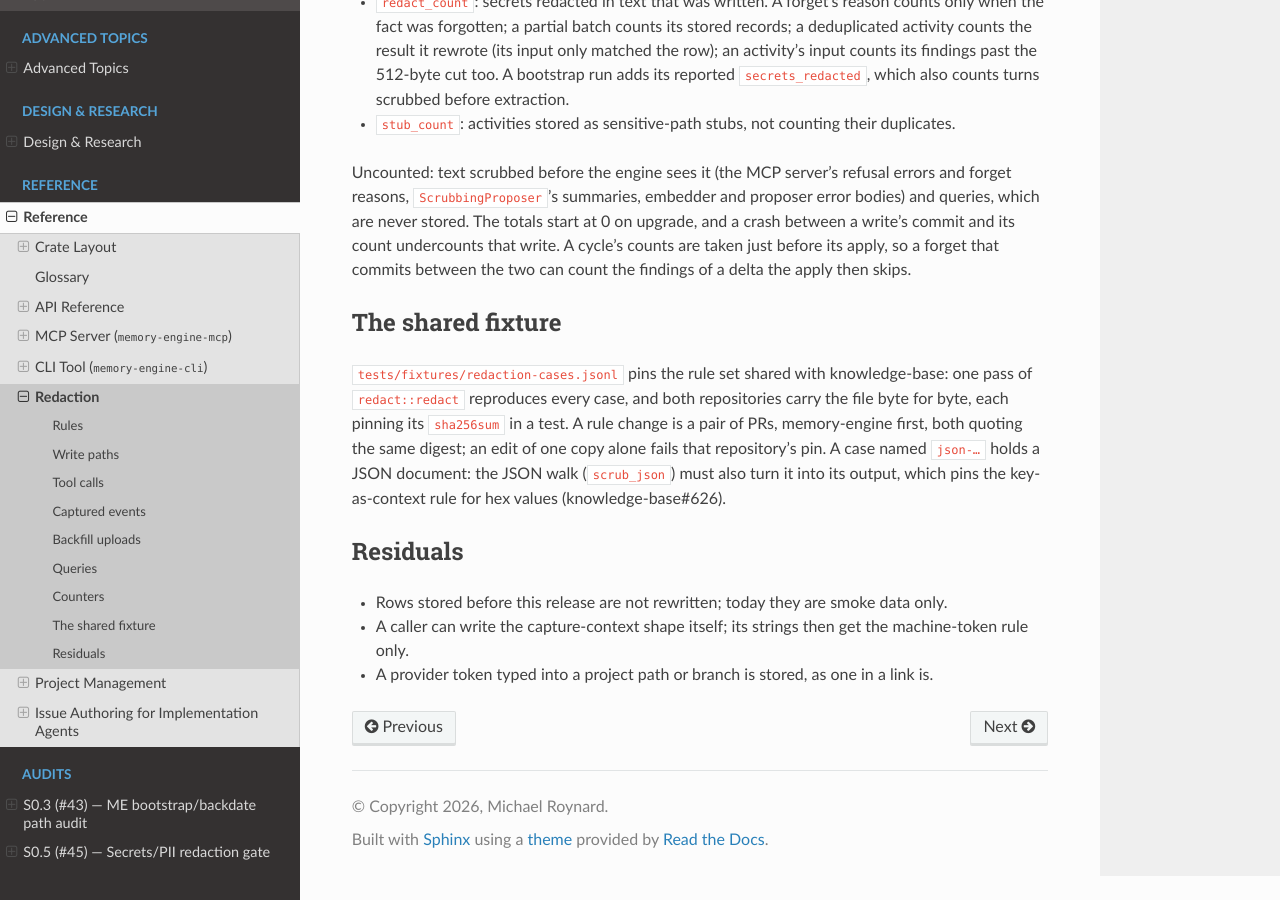
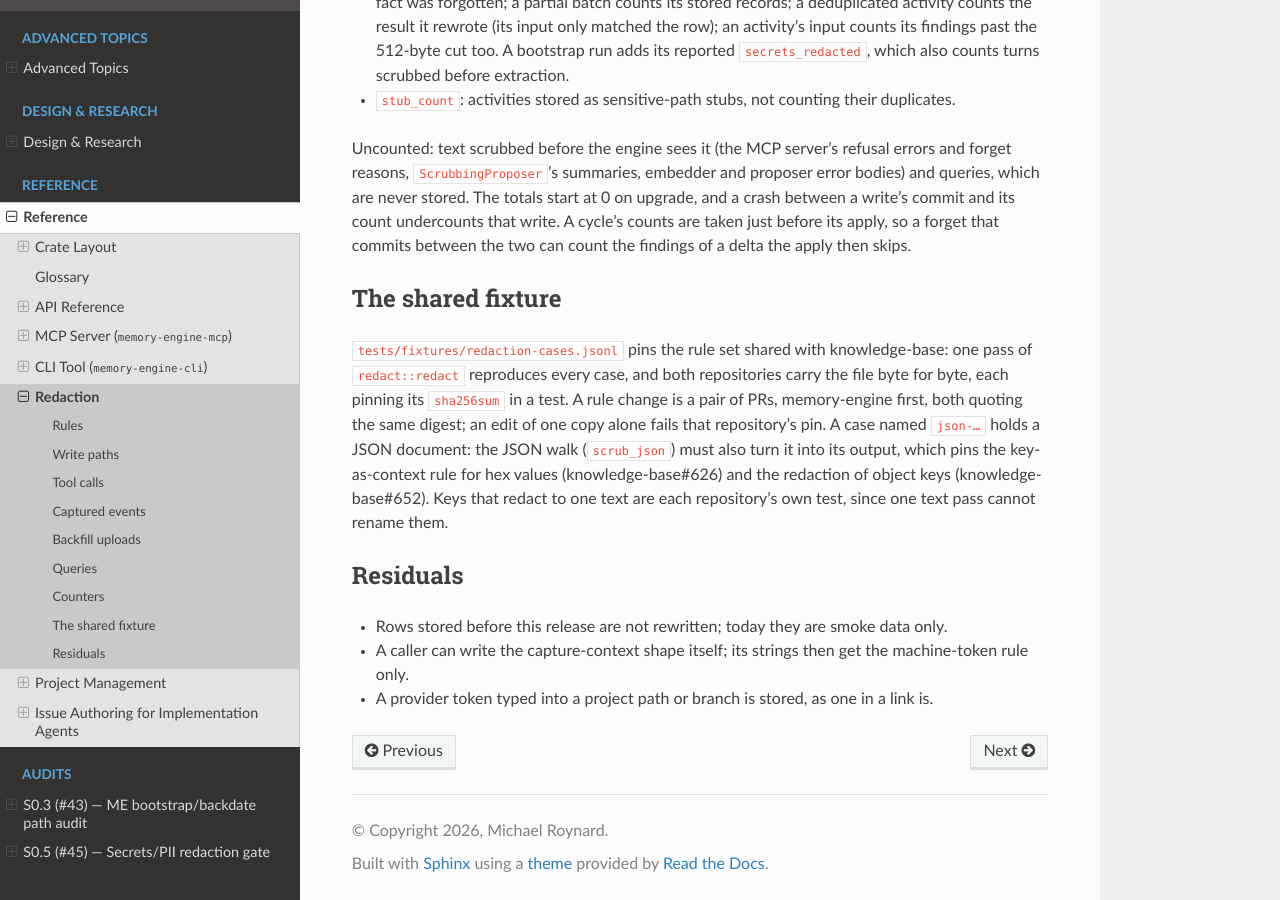
Before and after one commit to dutiona/memory-engine, a Sphinx documentation site: the page built from docs/reference/redaction.md, in a window 1280 px wide and 900 px high, scrolled down 6676 px. Built offline with Sphinx 7.4.7 and the Read the Docs theme 3.1.0, drawn with Linux system fonts in a browser that asks for light colours; some of the changed text lies outside the part shown.

Commit message:
test(redact): share JSON object-key redaction cases with knowledge-base (#1147)
knowledge-base is about to redact JSON object keys the way memory-engine has since #1128. The shared
fixture is the contract between the two layers, so the key cases land here first and knowledge-base
quotes the same sha256.

- Three key-redaction cases join tests/fixtures/redaction-cases.jsonl (sha256 759798de…); the
  conformance pin follows.
- The redaction reference drops its stale "only string values are scanned" line.

Refs dutiona/knowledge-base#652
Refs dutiona/infra#37

Co-Authored-By: Claude Opus 5.5 <noreply@anthropic.com>

```diff
--- a/docs/reference/redaction.md
+++ b/docs/reference/redaction.md
@@ -246,7 +245,9 @@ apply then skips.
 reproduces every case, and both repositories carry the file byte for byte, each pinning its `sha256sum` in a test. A
 rule change is a pair of PRs, memory-engine first, both quoting the same digest; an edit of one copy alone fails that
 repository's pin. A case named `json-…` holds a JSON document: the JSON walk (`scrub_json`) must also turn it into its
-output, which pins the key-as-context rule for hex values (knowledge-base#626).
+output, which pins the key-as-context rule for hex values (knowledge-base#626) and the redaction of object keys
+(knowledge-base#652). Keys that redact to one text are each repository's own test, since one text pass cannot rename
+them.
 
 ## Residuals
 
```
Also changed, not shown: other parts of docs/reference/redaction.md (+0 -1 lines), 2 other files.
